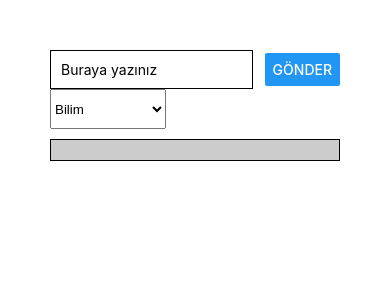
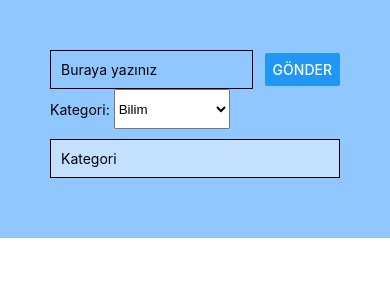
Before and after one commit to barbarosaffan/PublishApp, a React Native app: screen / in a window 390 px wide. Both pictures are taken after a click on the button "GÖNDER". Shown: the top 300 px of the page. Built offline with nearby package versions, Linux system fonts and the light colour scheme.

Commit message:
Hallettik

```diff
--- a/App.js
+++ b/App.js
@@ -5,6 +5,7 @@ import {Picker} from '@react-native-picker/picker';
 const styles = StyleSheet.create({
   screen: {
     padding: 50,
+    backgroundColor: '#91C7FF'
   },
   inputContainer: {
     flexDirection: 'row',
@@ -29,7 +30,7 @@ const styles = StyleSheet.create({
   itemList: {
     padding: 10,
     marginVertical: 10,
-    backgroundColor: '#ccc',
+    backgroundColor: '#C3E0FF',
     borderColor: 'black',
     borderWidth: 1,
   },
@@ -64,15 +65,16 @@ const App = () => {
         <Button title="GÖNDER" onPress={addBlogHandler} />
       </View>
       <View style={styles.pickerContainer}>
+        <Text>Kategori: </Text>
         <Picker
           selectedValue={selectedValue}
           style={styles.pickerStyle}
           onValueChange={(itemValue, itemIndex) => setSelectedValue(itemValue)}
         >
-          <Picker.Item label="Bilim" value="bilim"/>
-          <Picker.Item label="Sanat" value="sanat"/>
-          <Picker.Item label="Kültür" value="kütlür"/>
-          <Picker.Item label="Spor" value="spor"/>
+          <Picker.Item label="Bilim" value="Bilim"/>
+          <Picker.Item label="Sanat" value="Sanat"/>
+          <Picker.Item label="Kültür" value="Kültür"/>
+          <Picker.Item label="Spor" value="Spor"/>
         </Picker>
       </View>
       <FlatList
@@ -80,6 +82,7 @@ const App = () => {
         data={publishments}
         renderItem={itemData=> (
           <View style={styles.itemList}>
+            <Text>{selectedValue.toString()}</Text>
             <Text>{itemData.item.value}</Text>
           </View>
         )}
```
